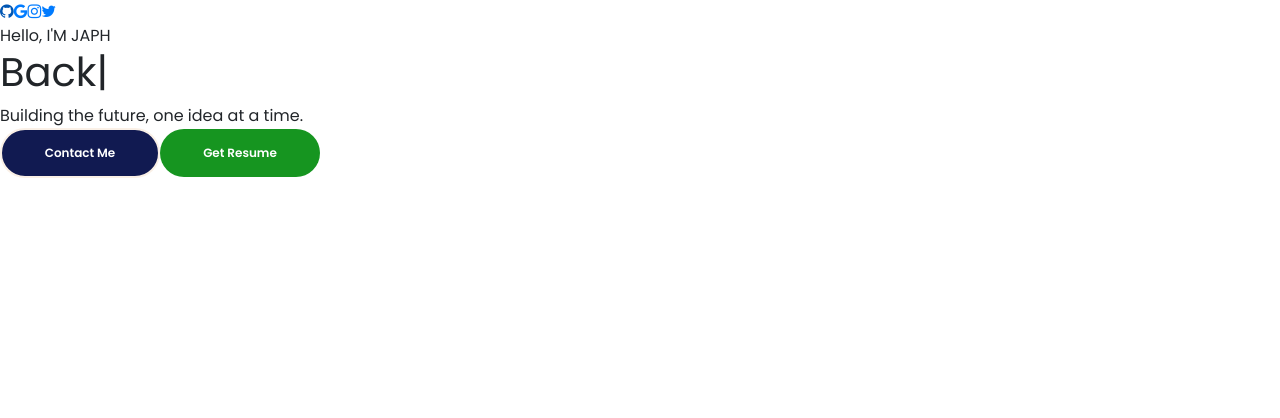
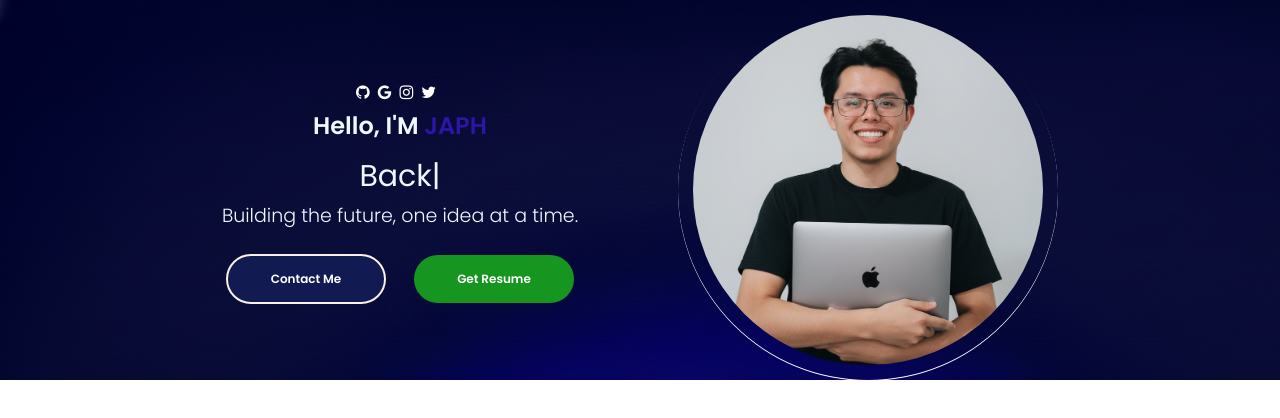
Before and after one commit to japhdev/client, a React (Create React App) app: page / in a window 1280 px wide. Shown: the top 418 px of the page. Built offline with nearby package versions, Linux system fonts and the light colour scheme; a web font is replaced by a local one.

Commit message:
Add profile styles and link CSS file: define container, details, and profile options

```diff
--- a/src/PorfolioContainer/Home/Profile.css
+++ b/src/PorfolioContainer/Home/Profile.css
@@ -0,0 +1,90 @@
+.profile-container {
+    display: flex;
+    align-items: center;
+    text-align: center;
+    justify-content: center;
+    height: 10%;
+    min-height: fit-content;
+    background-image: url('../../assets/Home/bg2.png');
+
+}
+
+.profile-parent {
+    display: flex;
+    align-items: center;
+    color: aliceblue;
+}
+
+.profile-details-name {
+    font-size: 24px;
+    font-family: "Poppins SemiBold";
+}
+
+.profile-details-role{
+    display: flex;
+    flex-direction: column;
+    margin: 14px 0 24px 0;
+
+}
+.profile-details-role h1 {
+    font-size: 30px;
+
+}
+.primary-text {
+    color: (--white);
+}
+
+.highlighted-text {
+    color: var(--dark-purple);
+}
+
+.profile-role-tagline {
+    font-size: 19px;
+    margin: 5px 0 0 0;
+    font-family: "Poppins Light";
+}
+
+.profile-options .highlighted-btn {
+    margin: 0 0 0 28px;
+}
+.profile-options .highlighted-btn:hover {
+    margin: 0 0 0 28px;
+    background-color: #11761a;
+    color: var(--white);
+}
+
+.profile-picture{
+    display: flex;
+    align-items: center;
+    justify-content: center;
+    box-shadow: 0 1px 0px 0px var(--white);
+    border-radius: 50%;
+    height: 380px;
+    width: 380px;
+    margin: 0 0px 0 100px;
+}
+
+.profile-picture-background {
+    height: 92%;
+    width: 92%;
+    background-image: url('../../assets/Home/profilephoto.jpg');
+    background-size: cover;
+    border-radius: 50%;
+    background-repeat: no-repeat;
+    background-position: center;
+}
+
+.profile-picture-background:hover {
+    transform: scale(1.07);
+    transition: 1s ease-out;
+}
+
+.colz .colz-icon i {
+    color: var(--white);
+    padding: 8px;
+    padding-left: 0px;
+}
+.colz .colz-icon i:hover {
+    transform: scale(1.5);
+    transition: 0.5s ease-out;
+}
--- a/src/PorfolioContainer/Home/Profile.js
+++ b/src/PorfolioContainer/Home/Profile.js
@@ -1,5 +1,6 @@
 import React from "react";
 import { ReactTyped } from "react-typed";
+import './Profile.css'
 
 export default function Profile() {
     return (
```
